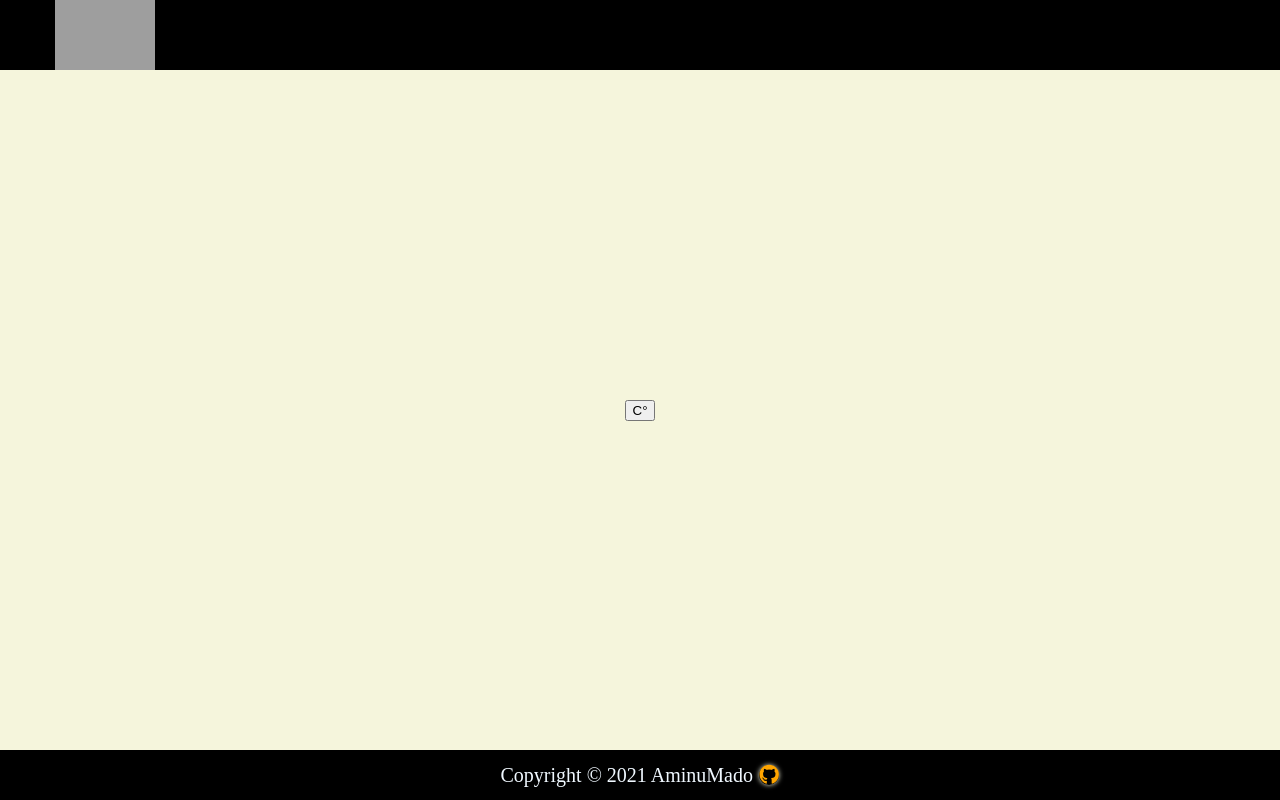
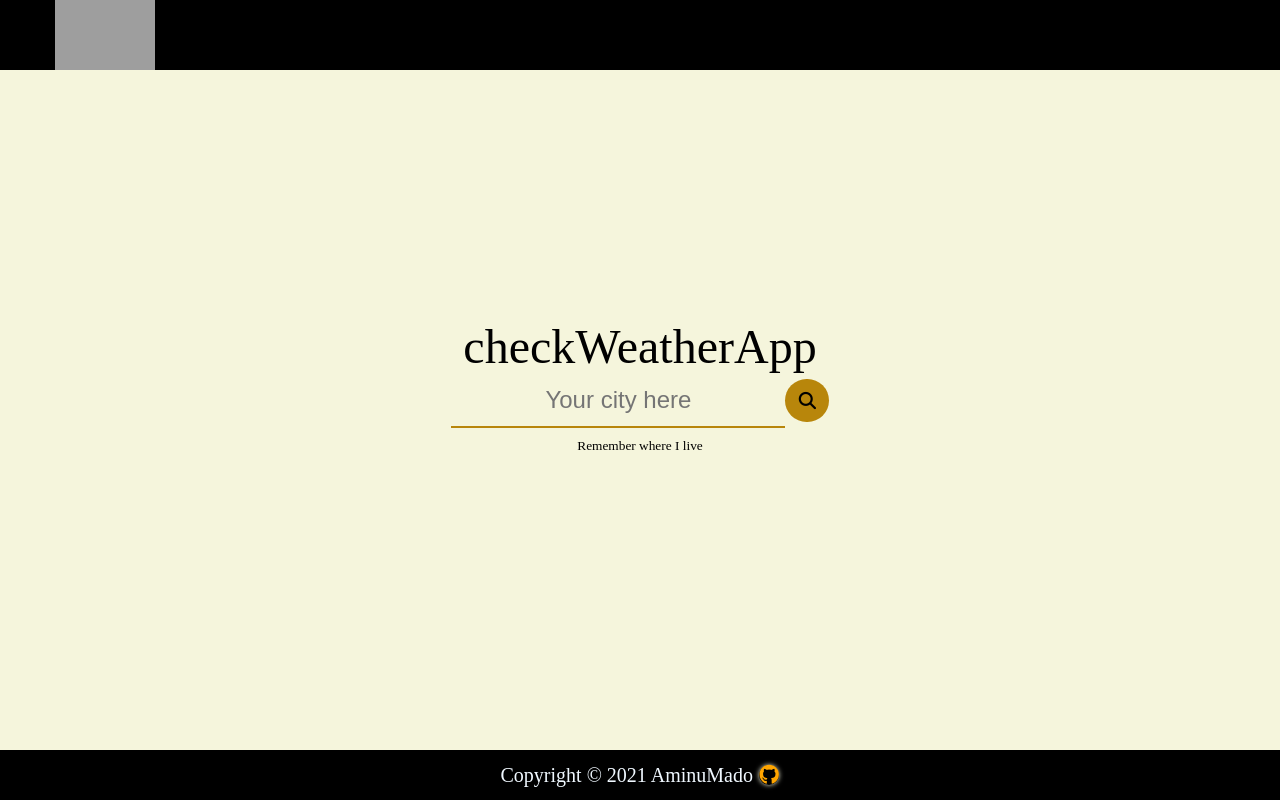
Before and after one commit to AminuMado/weather-app, a website built with webpack: page src/index.html in a window 1280 px wide. Built offline with nearby package versions, Linux system fonts and the light colour scheme; no server answers; grey boxes are pictures that could not be loaded.

Commit message:
added the main menu page

```diff
--- a/src/index.html
+++ b/src/index.html
@@ -20,9 +20,24 @@
         />
       </div>
     </div>
-    <div class="main">
-      <div class="button-container">
-        <button id="convert-units-btn">C°</button>
+    <div id="main" class="main">
+      <div id="main-screen" class="main-screen">
+        <p>checkWeatherApp</p>
+        <div id="weather-form" class="weather-form">
+          <div class="form-div">
+            <input
+              type="text"
+              name="search-input"
+              class="search-input"
+              id="search-input"
+              placeholder="Your city here"
+            />
+            <button id="search-btn" class="search-btn">
+              <i class="fas fa-search search-icon"></i>
+            </button>
+          </div>
+          <small id="error">Remember where I live</small>
+        </div>
       </div>
     </div>
     <footer class="footer">
```
